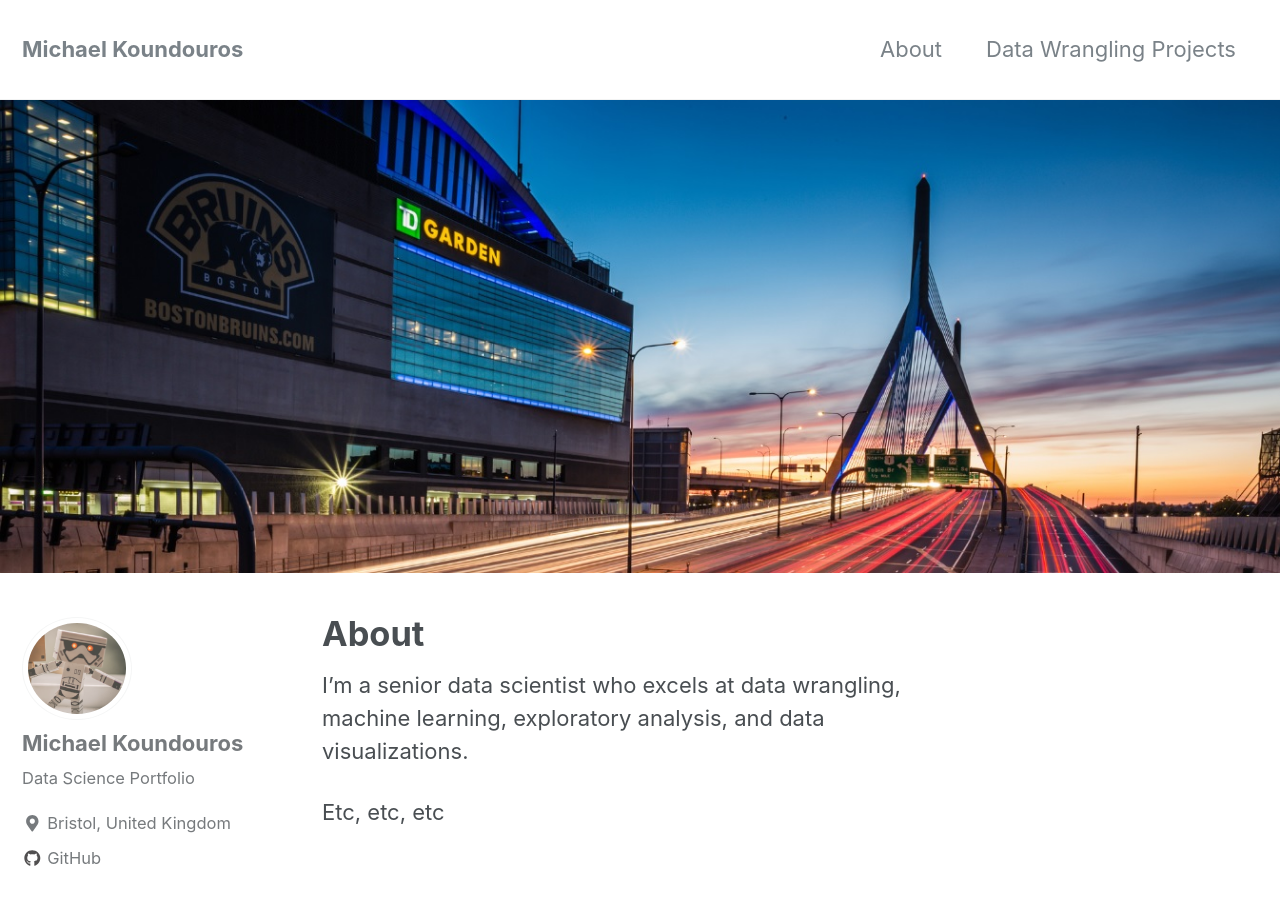
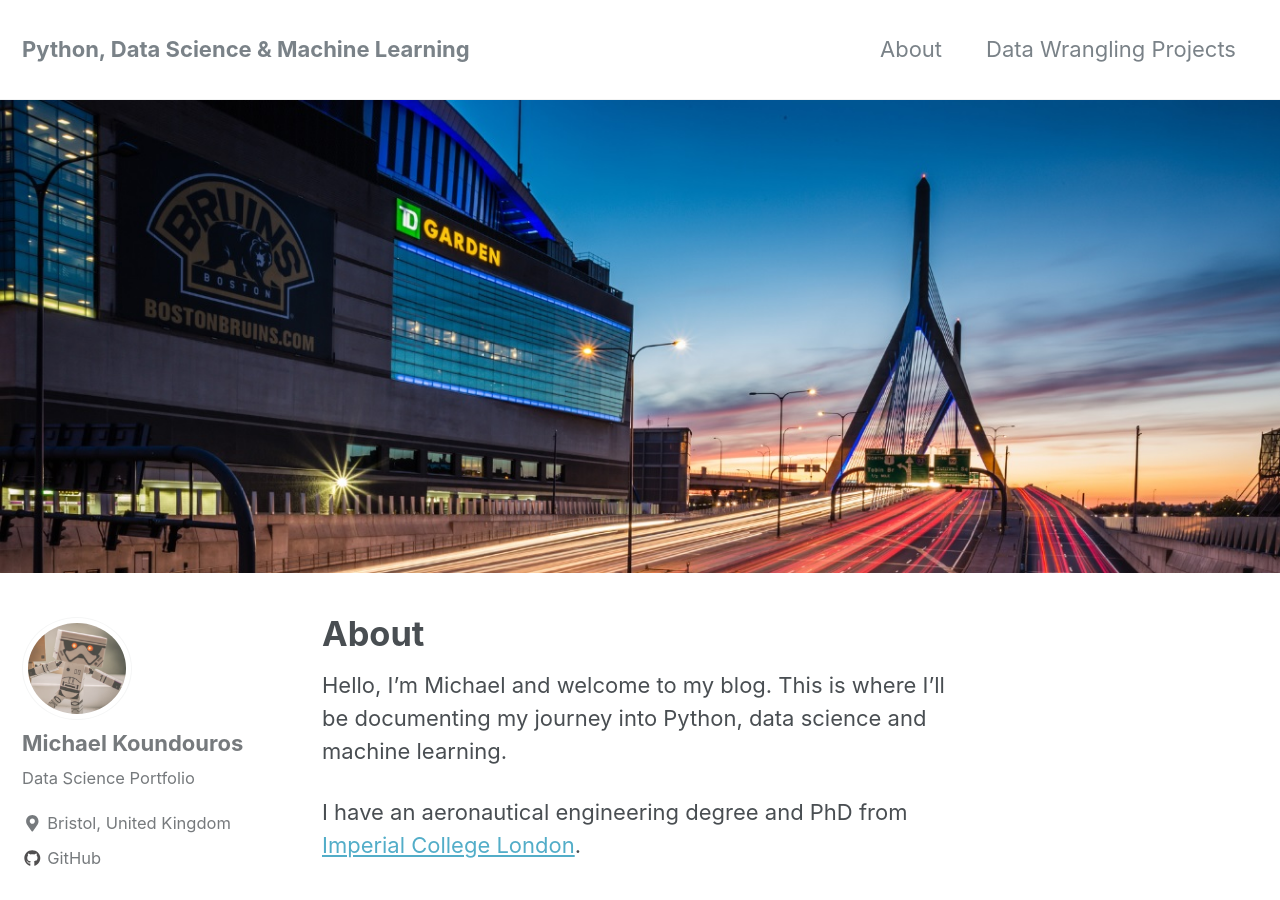
Before and after one commit to mkoundo/mkoundo.github.io, a Jekyll site: the page built from _pages/about.md, in a window 1280 px wide and 900 px high. Built offline with Jekyll 4.4.1, drawn with Linux system fonts in a browser that asks for light colours; nearby versions of some CDN libraries; some of the changed text lies outside the part shown.

Commit message:
first commit

```diff
--- a/_config.yml
+++ b/_config.yml
@@ -9,9 +9,9 @@ minimal_mistakes_skin    : "default" # "air", "aqua", "contrast", "dark", "dirt"
 
 # Site Settings
 locale                   : "en-US"
-title                    : "Michael Koundouros"
+title                    : "Python, Data Science & Machine Learning"
 title_separator          : "-"
-name                     : "Michael KOundouros"
+name                     : "Michael Koundouros"
 description              : "Data Science Portfolio"
 url                      : # the base hostname & protocol for your site e.g. "https://mmistakes.github.io"
 baseurl                  : # the subpath of your site, e.g. "/blog"
--- a/_pages/about.md
+++ b/_pages/about.md
@@ -5,6 +5,6 @@ header:
   image: "/images/zakim.jpg"
 ---
 
-I'm a senior data scientist who excels at data wrangling, machine learning, exploratory analysis, and data visualizations.
+Hello, I'm Michael and welcome to my blog. This is where I'll be documenting my journey into Python, data science and machine learning.
 
-Etc, etc, etc
+I have an aeronautical engineering degree and PhD from [Imperial College London](https://www.imperial.ac.uk/).
```
Also changed, not shown: _pages/machinelearning.md (+1 -1 lines).
